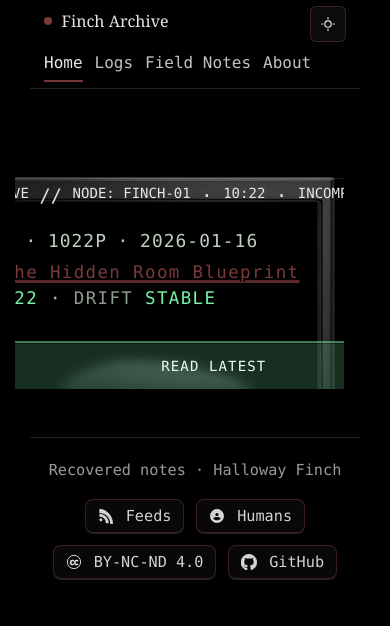
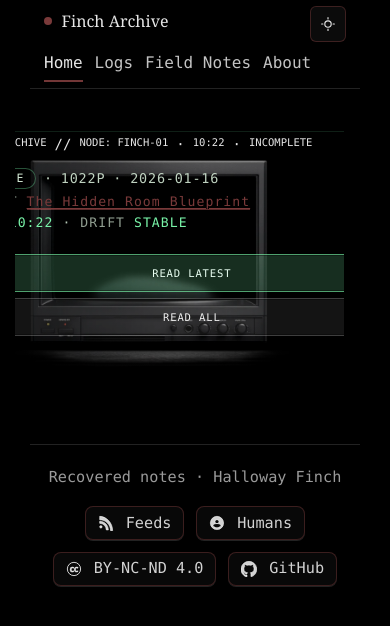
Before and after one commit to HallowayFinch/fincharchive.com, a Jekyll site: the page built from index.html, in a window 390 px wide. Shown: the top 626 px of the page. Built offline with Jekyll 4.4.1, drawn with Linux system fonts in a browser that asks for light colours.

Commit message:
Update style.css

```diff
--- a/assets/css/style.css
+++ b/assets/css/style.css
@@ -3520,3 +3520,55 @@ html, body { overflow-x: hidden; }
 .finch-pager .is-disabled * {
   text-decoration: none;
 }
+
+/* =========================================================
+   MOBILE CRT HARD OVERRIDES (force centered + viewport fit)
+   Paste at END of the stylesheet that defines finch-crtframe
+   ========================================================= */
+
+@media (max-width: 980px) {
+  /* make sure nothing is shifting the whole CRT off-canvas */
+  .finch-home .finch-crtframe {
+    position: relative !important;
+    left: auto !important;
+    right: auto !important;
+    transform: none !important;
+    margin-left: auto !important;
+    margin-right: auto !important;
+
+    width: 100% !important;
+    max-width: 720px !important; /* cap so it never exceeds the viewport wildly */
+    display: flex !important;
+    justify-content: center !important;
+    align-items: center !important;
+
+    overflow: visible !important;
+  }
+
+  /* the CRT image itself */
+  .finch-home .finch-crtframe__img {
+    display: block !important;
+    width: 100% !important;
+    max-width: 720px !important;
+    height: auto !important;
+
+    margin: 0 auto !important;
+    transform: none !important;
+    translate: 0 0 !important;
+
+    object-fit: contain !important;
+    object-position: center center !important;
+  }
+
+  /* if the screen overlay is positioned, ensure its coordinate system is the frame */
+  .finch-home .finch-crtframe__screen {
+    position: absolute !important;
+    left: 0 !important;
+    right: 0 !important;
+    top: 0 !important;
+    bottom: 0 !important;
+
+    transform: none !important;
+    margin: 0 !important;
+  }
+}
```
